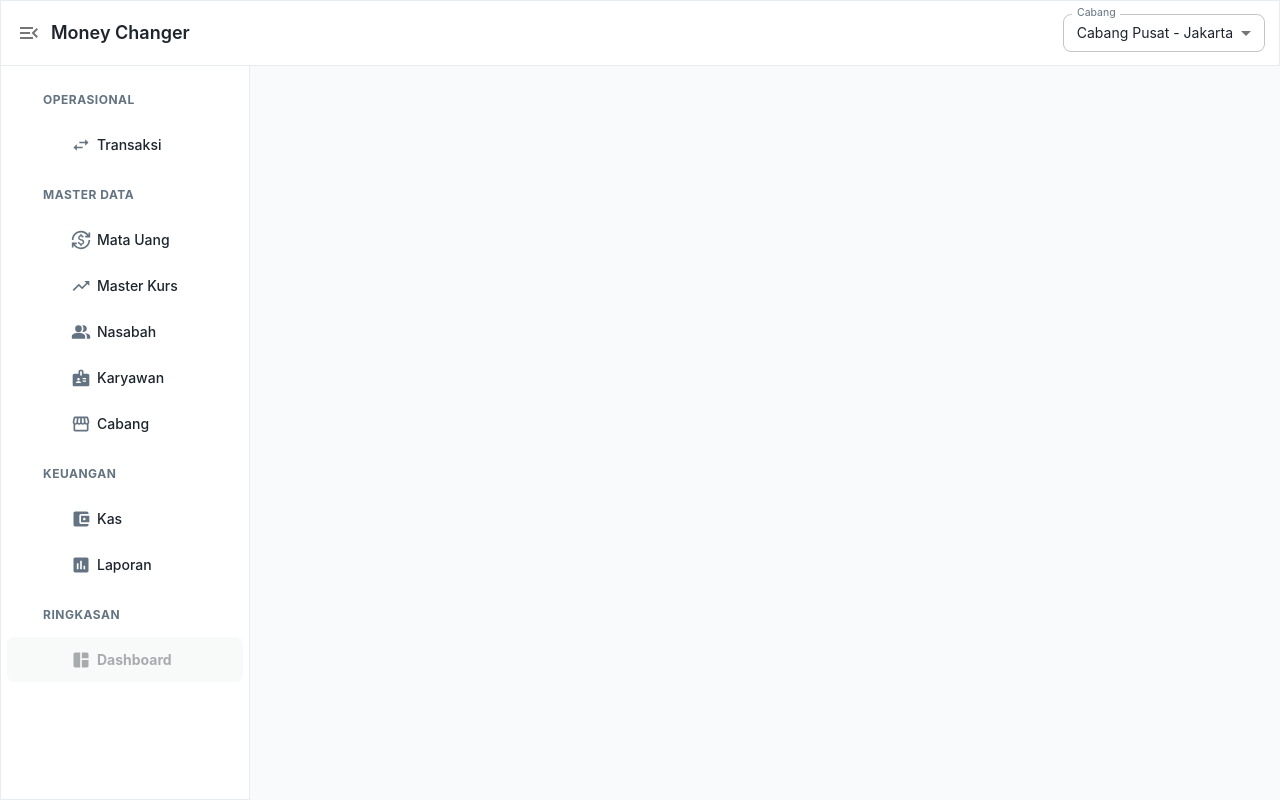
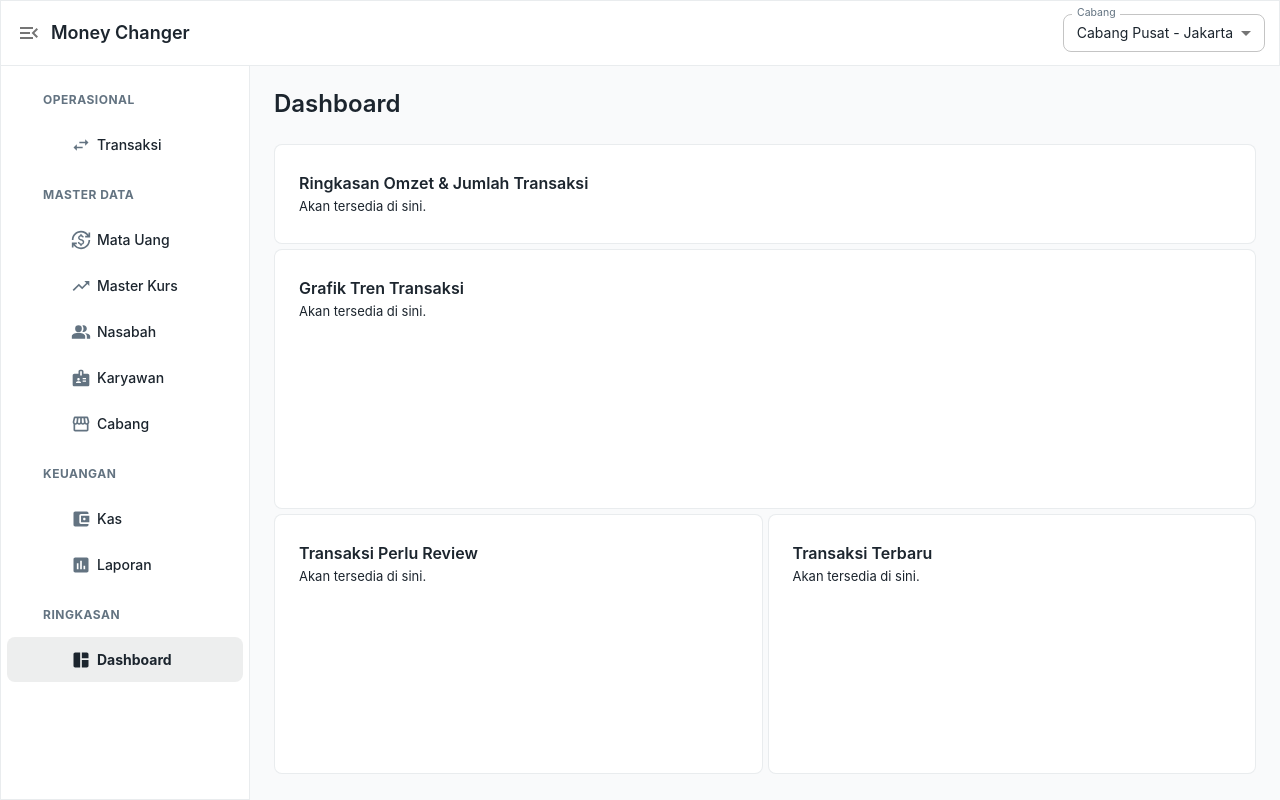
Before and after one commit to Christopherwijaya08/money_changer_frontend, a React (Vite) app: page /dashboard in a window 1280 px wide. Built offline with nearby package versions, Linux system fonts and the light colour scheme.

Commit message:
feat: add Dashboard layout with four placeholder sections
Ringkasan Omzet & Jumlah Transaksi, Grafik Tren Transaksi, Transaksi
Perlu Review, and Transaksi Terbaru — each section's real content
lands in its own follow-up task. Enables the previously-disabled
Dashboard sidebar entry.

```diff
--- a/src/App.jsx
+++ b/src/App.jsx
@@ -9,6 +9,7 @@ import EmployeePage from './pages/EmployeePage'
 import BranchPage from './pages/BranchPage'
 import CashPage from './pages/CashPage'
 import ReportPage from './pages/ReportPage'
+import DashboardPage from './pages/DashboardPage'
 import { BranchProvider } from './context/BranchContext'
 
 function App() {
@@ -25,6 +26,7 @@ function App() {
           <Route path="/branches" element={<BranchPage />} />
           <Route path="/cash" element={<CashPage />} />
           <Route path="/reports" element={<ReportPage />} />
+          <Route path="/dashboard" element={<DashboardPage />} />
         </Routes>
       </AppShell>
     </BranchProvider>
--- a/src/components/AppShell.jsx
+++ b/src/components/AppShell.jsx
@@ -57,7 +57,7 @@ const menuGroups = [
   },
   {
     title: 'Ringkasan',
-    items: [{ label: 'Dashboard', path: '/dashboard', active: false, icon: SpaceDashboardIcon }],
+    items: [{ label: 'Dashboard', path: '/dashboard', active: true, icon: SpaceDashboardIcon }],
   },
 ]
 
--- /dev/null
+++ b/src/pages/DashboardPage.jsx
@@ -0,0 +1,41 @@
+import Typography from '@mui/material/Typography'
+import Paper from '@mui/material/Paper'
+import Grid from '@mui/material/Grid'
+
+function SectionPlaceholder({ title, minHeight }) {
+  return (
+    <Paper className="p-6" sx={{ minHeight }}>
+      <Typography variant="subtitle1" className="font-medium">
+        {title}
+      </Typography>
+      <Typography color="text.secondary" variant="body2">
+        Akan tersedia di sini.
+      </Typography>
+    </Paper>
+  )
+}
+
+export default function DashboardPage() {
+  return (
+    <div className="flex flex-col gap-6">
+      <Typography variant="h5" component="h1" className="font-medium">
+        Dashboard
+      </Typography>
+
+      <Grid container spacing={2}>
+        <Grid size={12}>
+          <SectionPlaceholder title="Ringkasan Omzet & Jumlah Transaksi" minHeight={100} />
+        </Grid>
+        <Grid size={12}>
+          <SectionPlaceholder title="Grafik Tren Transaksi" minHeight={260} />
+        </Grid>
+        <Grid size={{ xs: 12, md: 6 }}>
+          <SectionPlaceholder title="Transaksi Perlu Review" minHeight={260} />
+        </Grid>
+        <Grid size={{ xs: 12, md: 6 }}>
+          <SectionPlaceholder title="Transaksi Terbaru" minHeight={260} />
+        </Grid>
+      </Grid>
+    </div>
+  )
+}
```
